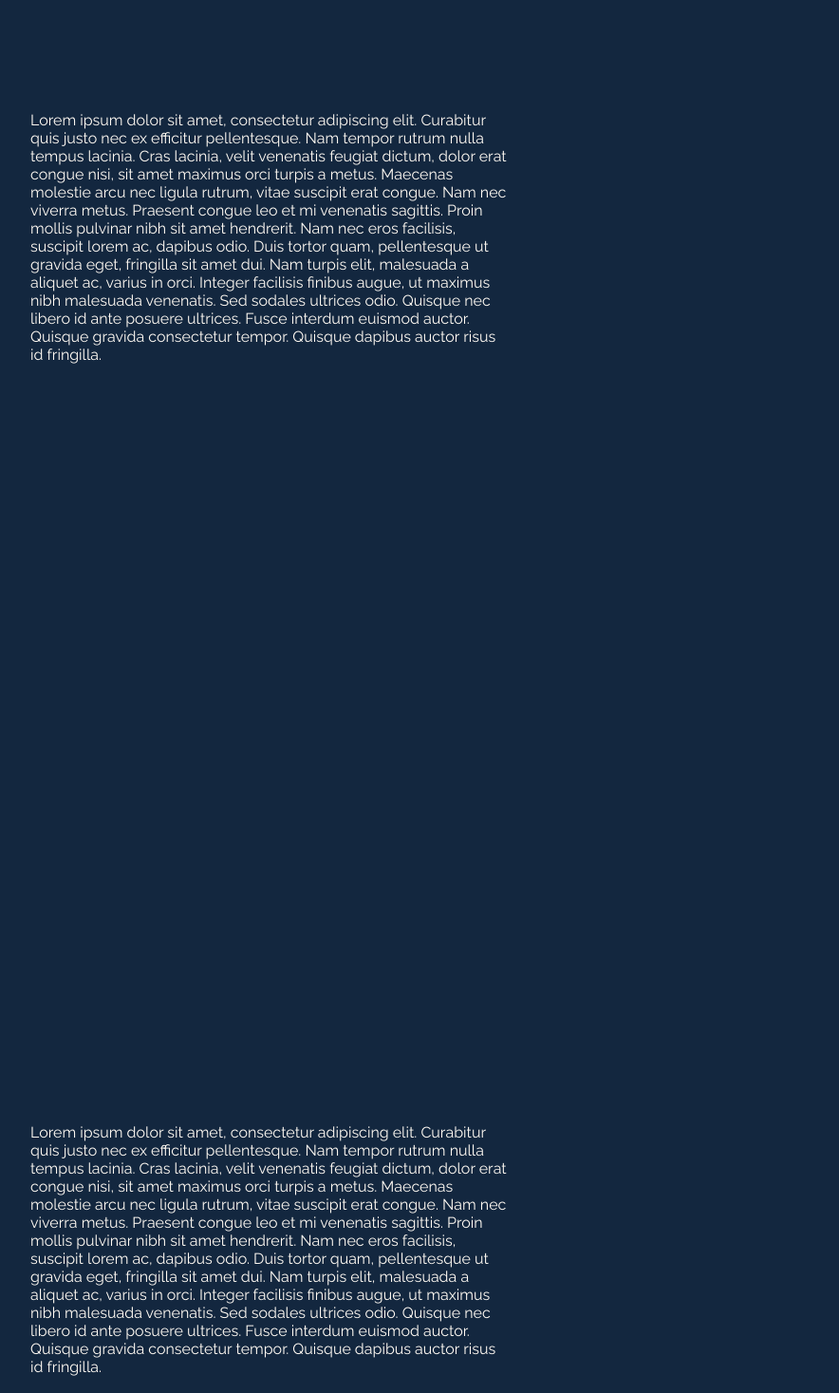
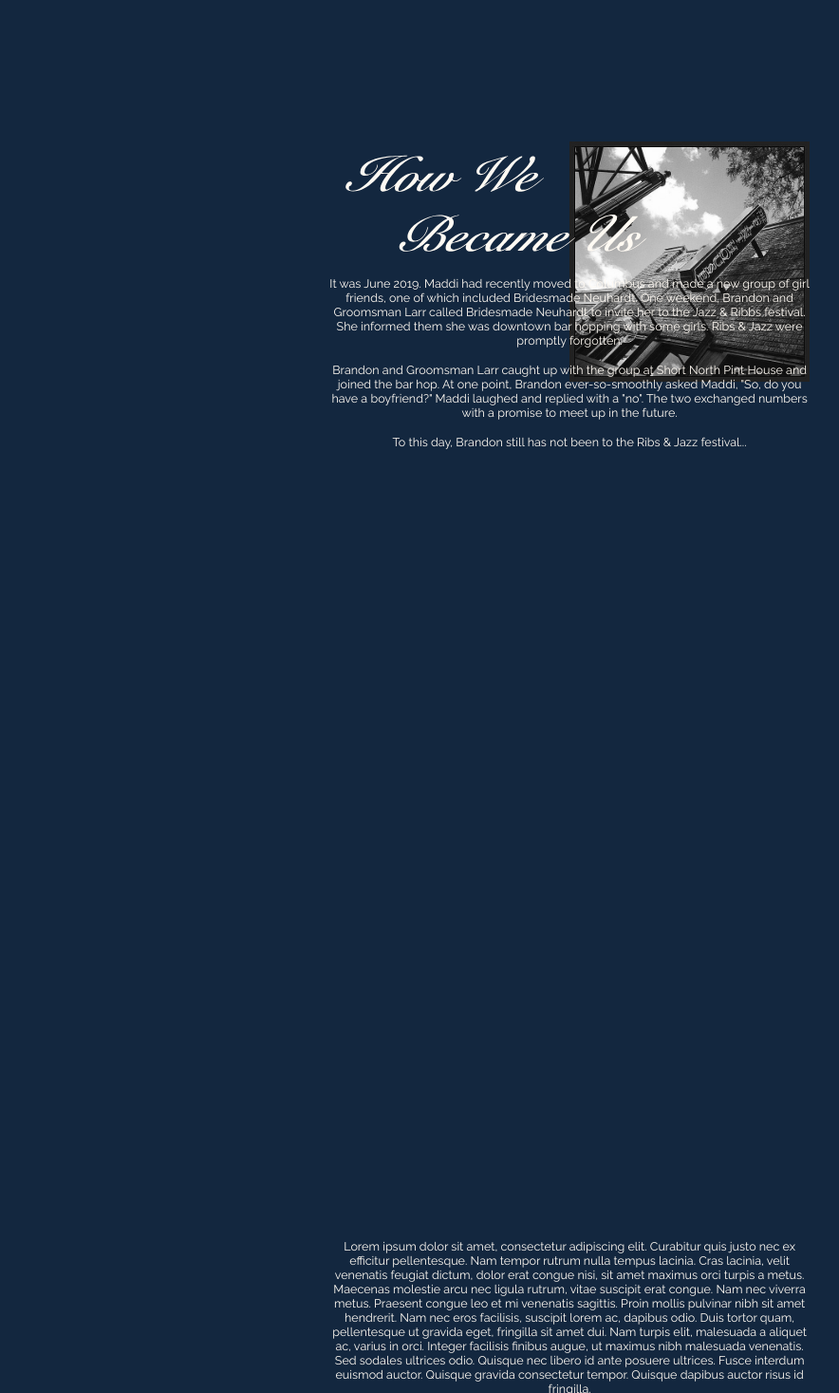
Before and after one commit to blseich/wedding-site, a Next.js app: page / in a window 1280 px wide. Shown: the part 2283-3750 px from the top of the page at 95% size, without its empty margins (96-980 px from the left). Built offline with nearby package versions, Linux system fonts and the light colour scheme; a web font is replaced by a local one.

Commit message:
add meet section

```diff
--- /dev/null
+++ b/pages/our-story/MeetSection.tsx
@@ -0,0 +1,43 @@
+import Image from 'next/image';
+import how_we_became_us from '../../public/How_We_Became_Us.svg';
+import short_north_pint_house from '../../public/short_north_pint_house.jpg';
+import { css } from '@emotion/react';
+
+const MeetSection = () => (
+  <>
+    <Image
+      css={css`
+        width: 70%;
+        height: auto;
+        back-drop
+      `}
+      src={how_we_became_us.src}
+      height={how_we_became_us.height}
+      width={how_we_became_us.width}
+    />
+    <Image
+      css={css`
+        position: absolute;
+        z-index: -1;
+        width: 50%;
+        height: auto;
+        right: 0;
+        filter: grayscale(1);
+      `}
+      src={short_north_pint_house.src}
+      height={short_north_pint_house.height}
+      width={short_north_pint_house.width}
+    />
+    <div>
+      It was June 2019. Maddi had recently moved to Columbus and made a new group of girl friends, one of which included Bridesmade Neuhardt. One weekend, Brandon and Groomsman Larr called Bridesmade Neuhardt to invite her to the Jazz & Ribbs festival. She informed them she was downtown bar hopping with some girls. Ribs & Jazz were promptly forgotten.
+    </div>
+    <div>
+      Brandon and Groomsman Larr caught up with the group at Short North Pint House and joined the bar hop. At one point, Brandon ever-so-smoothly asked Maddi, "So, do you have a boyfriend?" Maddi laughed and replied with a "no". The two exchanged numbers with a promise to meet up in the future.
+    </div>
+    <div>
+      To this day, Brandon still has not been to the Ribs & Jazz festival...
+    </div>
+  </>
+);
+
+export default MeetSection;
--- /dev/null
+++ b/pages/our-story/TitleSection.tsx
@@ -0,0 +1,23 @@
+import { css } from '@emotion/react';
+import React from 'react';
+import { Parallax } from "react-scroll-parallax";
+
+const TitleSection = ({ id, onProgress, children }: {id: string, onProgress: (progress: number) => void} & React.PropsWithChildren) => (
+  <Parallax
+    id={id}
+    onProgressChange={(progress) => onProgress(progress)}
+    css={css`
+      position: relative;
+      display: flex;
+      flex-direction: column;
+      padding-top: 2rem;
+      gap: 1rem;
+      text-align: center;
+      font-size: .785rem;
+    `}
+  >
+    {children}
+  </Parallax>
+);
+
+export default TitleSection;
--- a/pages/our-story/index.tsx
+++ b/pages/our-story/index.tsx
@@ -8,6 +8,8 @@ import big_heads_in_sun_landscape from '../../public/Maddi&Brandon_Couples-47.jp
 import big_heads_in_sun_portrait from '../../public/Maddi&Brandon_Couples-48.jpg';
 import our_story from '../../public/Our_Story.svg';
 import TitleLink from './TitleLink';
+import TitleSection from './TitleSection';
+import MeetSection from './MeetSection';
 import { Playfair_Display_SC, Raleway } from '@next/font/google';
 import collage from '../../public/collage.jpg';
 
@@ -80,7 +82,8 @@ const OurStory = () => {
       <div style={{
         maxWidth: '650px',
         display: 'flex',
-        alignItems: 'top',
+        marginRight: 'auto',
+        marginLeft: 'auto',
       }}>
         <div
           css={css`
@@ -130,27 +133,28 @@ const OurStory = () => {
             margin: 100vh 0;
           `}
         >
-          <Parallax
+          <TitleSection
             id="Meet"
-            onProgressChange={(progress) => setMeetProgress(progress)}
+            onProgress={setMeetProgress}
+          >
+            <MeetSection />
+         </TitleSection>
+         <TitleSection
+            id="Meet"
+            onProgress={setLiveProgress}
           >
             Lorem ipsum dolor sit amet, consectetur adipiscing elit. Curabitur quis justo nec ex efficitur pellentesque. Nam tempor rutrum nulla tempus lacinia. Cras lacinia, velit venenatis feugiat dictum, dolor erat congue nisi, sit amet maximus orci turpis a metus. Maecenas molestie arcu nec ligula rutrum, vitae suscipit erat congue. Nam nec viverra metus. Praesent congue leo et mi venenatis sagittis. Proin mollis pulvinar nibh sit amet hendrerit. Nam nec eros facilisis, suscipit lorem ac, dapibus odio. Duis tortor quam, pellentesque ut gravida eget, fringilla sit amet dui. Nam turpis elit, malesuada a aliquet ac, varius in orci. Integer facilisis finibus augue, ut maximus nibh malesuada venenatis. Sed sodales ultrices odio. Quisque nec libero id ante posuere ultrices. Fusce interdum euismod auctor. Quisque gravida consectetur tempor. Quisque dapibus auctor risus id fringilla.
-         </Parallax>
-         <Parallax
-            id="Live"
-            onProgressChange={(progress) => setLiveProgress(progress)}>
+         </TitleSection>
+         <TitleSection
+            id="Travel"
+            onProgress={setTravelProgress}>
             Lorem ipsum dolor sit amet, consectetur adipiscing elit. Curabitur quis justo nec ex efficitur pellentesque. Nam tempor rutrum nulla tempus lacinia. Cras lacinia, velit venenatis feugiat dictum, dolor erat congue nisi, sit amet maximus orci turpis a metus. Maecenas molestie arcu nec ligula rutrum, vitae suscipit erat congue. Nam nec viverra metus. Praesent congue leo et mi venenatis sagittis. Proin mollis pulvinar nibh sit amet hendrerit. Nam nec eros facilisis, suscipit lorem ac, dapibus odio. Duis tortor quam, pellentesque ut gravida eget, fringilla sit amet dui. Nam turpis elit, malesuada a aliquet ac, varius in orci. Integer facilisis finibus augue, ut maximus nibh malesuada venenatis. Sed sodales ultrices odio. Quisque nec libero id ante posuere ultrices. Fusce interdum euismod auctor. Quisque gravida consectetur tempor. Quisque dapibus auctor risus id fringilla.
-         </Parallax>
-         <Parallax
-            id="Travel"
-            onProgressChange={(progress) => setTravelProgress(progress)}>
+         </TitleSection>
+         <TitleSection
+            id="Proposal"
+            onProgress={setProposalProgress}>
             Lorem ipsum dolor sit amet, consectetur adipiscing elit. Curabitur quis justo nec ex efficitur pellentesque. Nam tempor rutrum nulla tempus lacinia. Cras lacinia, velit venenatis feugiat dictum, dolor erat congue nisi, sit amet maximus orci turpis a metus. Maecenas molestie arcu nec ligula rutrum, vitae suscipit erat congue. Nam nec viverra metus. Praesent congue leo et mi venenatis sagittis. Proin mollis pulvinar nibh sit amet hendrerit. Nam nec eros facilisis, suscipit lorem ac, dapibus odio. Duis tortor quam, pellentesque ut gravida eget, fringilla sit amet dui. Nam turpis elit, malesuada a aliquet ac, varius in orci. Integer facilisis finibus augue, ut maximus nibh malesuada venenatis. Sed sodales ultrices odio. Quisque nec libero id ante posuere ultrices. Fusce interdum euismod auctor. Quisque gravida consectetur tempor. Quisque dapibus auctor risus id fringilla.
-         </Parallax>
-         <Parallax
-            id="Proposal"
-            onProgressChange={(progress) => setProposalProgress(progress)}>
-            Lorem ipsum dolor sit amet, consectetur adipiscing elit. Curabitur quis justo nec ex efficitur pellentesque. Nam tempor rutrum nulla tempus lacinia. Cras lacinia, velit venenatis feugiat dictum, dolor erat congue nisi, sit amet maximus orci turpis a metus. Maecenas molestie arcu nec ligula rutrum, vitae suscipit erat congue. Nam nec viverra metus. Praesent congue leo et mi venenatis sagittis. Proin mollis pulvinar nibh sit amet hendrerit. Nam nec eros facilisis, suscipit lorem ac, dapibus odio. Duis tortor quam, pellentesque ut gravida eget, fringilla sit amet dui. Nam turpis elit, malesuada a aliquet ac, varius in orci. Integer facilisis finibus augue, ut maximus nibh malesuada venenatis. Sed sodales ultrices odio. Quisque nec libero id ante posuere ultrices. Fusce interdum euismod auctor. Quisque gravida consectetur tempor. Quisque dapibus auctor risus id fringilla.
-         </Parallax>
+         </TitleSection>
         </div>
 {/*
                 <Image
```
Also changed, not shown: public/How_We_Became_Us.svg (added), public/short_north_pint_house.jpg (added).
